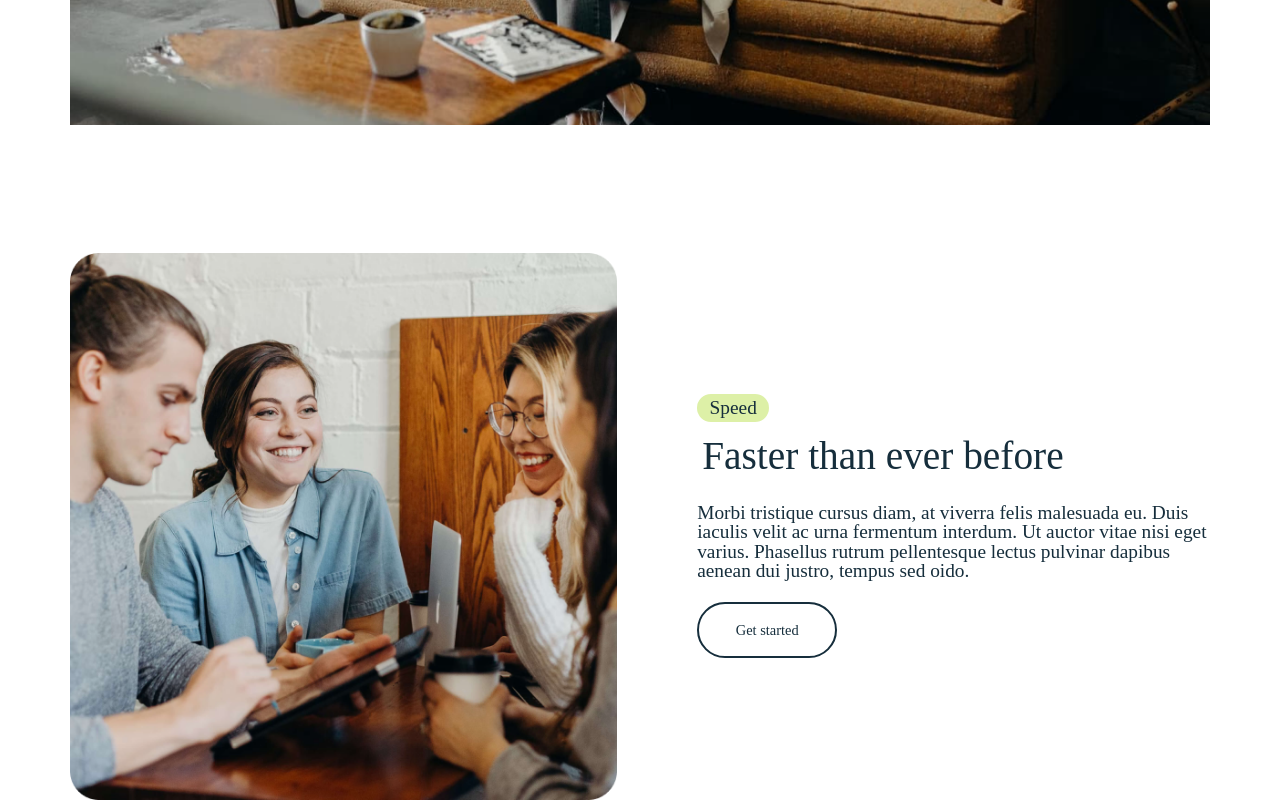
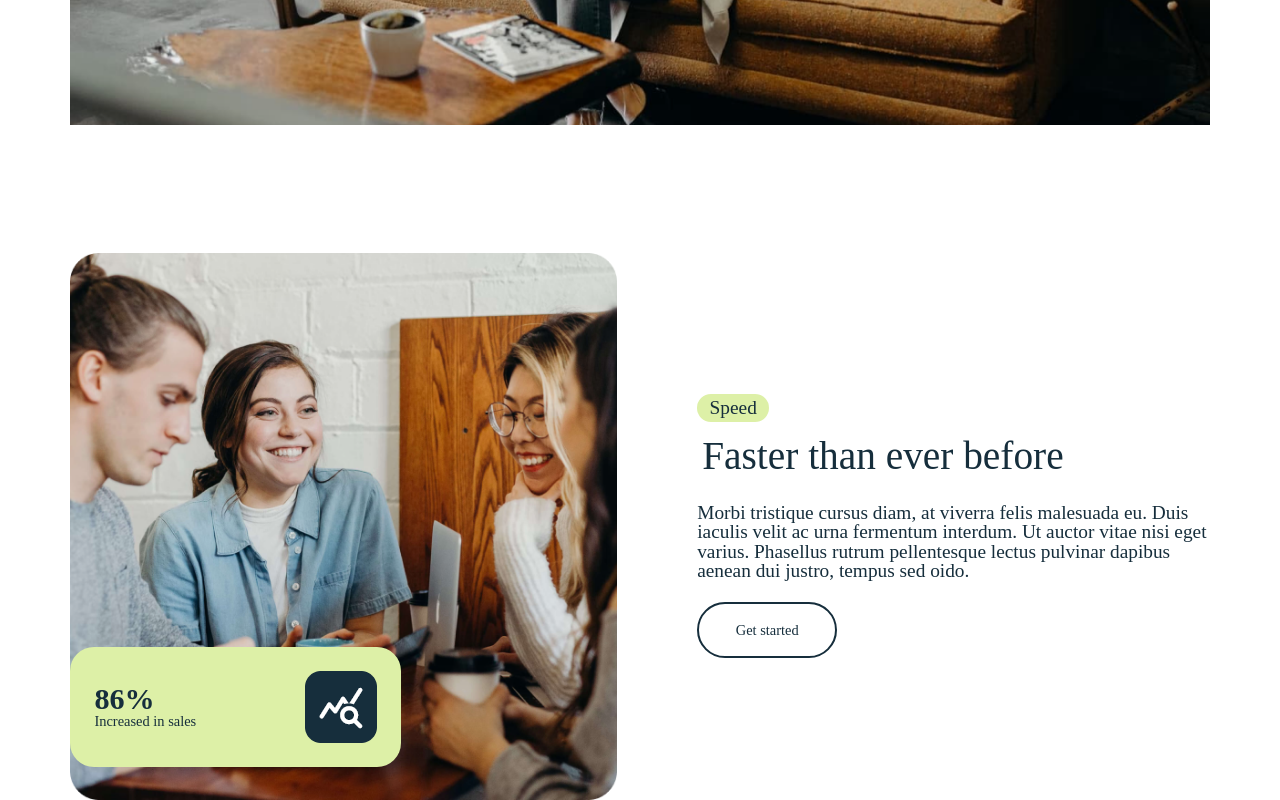
Before and after one commit to snowfallen/marketing-site, a website: page dev/gulp/app/index.html in a window 1280 px wide. Shown: the part 1040-1840 px from the top of the page. Drawn offline with Linux system fonts and the light colour scheme; files that its build step writes are made by us from their sources.

Commit message:
some modified

```diff
--- a/dev/gulp/app/index.html
+++ b/dev/gulp/app/index.html
@@ -68,6 +68,15 @@
                     <p>Morbi tristique cursus diam, at viverra felis malesuada eu. Duis iaculis velit ac urna fermentum interdum. Ut auctor vitae nisi eget varius. Phasellus rutrum pellentesque lectus pulvinar dapibus aenean dui justro, tempus sed oido.</p>
                     <button>Get started</button>
                 </div>
+                <div class="why-us-container__success">
+                    <div class="why-us-container__success_txt">
+                        <h6>86%</h6>
+                        <p>Increased in sales</p>
+                    </div>
+                    <div class="why-us-container__success_img">
+                        <img src="img/logo/logo-5.png" alt="">
+                    </div>
+                </div>
             </div>
         </main>
         <footer></footer>
--- a/dev/gulp/app/js/main.js
+++ b/dev/gulp/app/js/main.js
@@ -15,3 +15,8 @@ function menuActive() {
 }
 
 burger.addEventListener("click", menuActive);
+
+let animationOptions = {
+  root:document.querySelector(".why-us-container__img"),
+  threshold: 0.5
+}
--- a/dev/gulp/app/scss/main.scss
+++ b/dev/gulp/app/scss/main.scss
@@ -70,6 +70,9 @@ main {
     .why-us-container {
         margin: 128px 5.5% 0 5.5%;
         display: flex;
+        position: relative;
+        top: 0;
+        left: 0;
         &__img {
             min-width: 48%;
             img {
@@ -115,5 +118,36 @@ main {
                 }
             }
         }
+        &__success {
+            min-width: 29%;
+            height: 120px;
+            border-radius: 24px;
+            display: flex;
+            justify-content: space-between;
+            align-items: center;
+            background: #DDF0A7;
+            padding: 0 24px;
+            position: absolute;
+            top: 72%;
+            &_txt {
+                h6 {
+                    font-size: calc(15px + 17 * (100vw / 1440));
+                    font-family: 'Fraunces';
+                    font-style: normal;
+                    font-weight: 700;
+                    }
+                p {
+                    font-size: calc(10px + 5 * (100vw / 1440));
+                    }
+            }
+            &_img {
+                width: 72px;
+                height: 72px;
+                img {
+                    width: 100%;
+                    height: 100%;
+                }
+            }
+        }
     }
 }
```
Also changed, not shown: dev/gulp/app/css/style.css, dev/gulp/app/img/logo/logo-5.png (added), dev/gulp/app/js/main.min.js.
